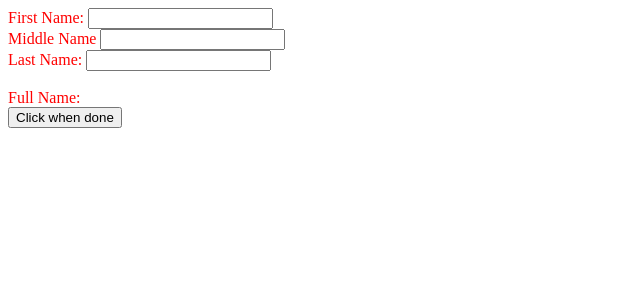
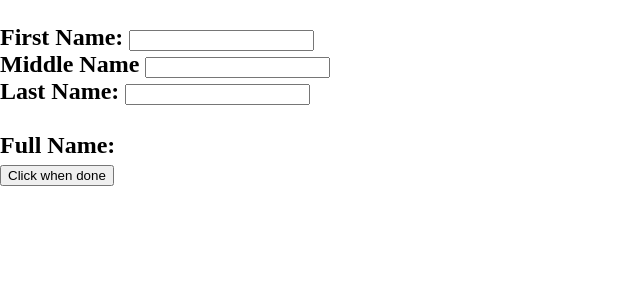
Before and after one commit to MirandaGaudet/blog_post1, a PHP site: page /angular_app/index.html in a window 1280 px wide. Shown: the top 300 px of the page, without its empty margins (0-640 px from the left). Run offline with PHP 8.4, Linux system fonts and the light colour scheme; some libraries are stand-ins or nearby versions.

Commit message:
added css properties

```diff
--- a/angular_app/style.css
+++ b/angular_app/style.css
@@ -1,3 +1,9 @@
 body{
-  color: red;
-}
+  display: block;
+      font-size: 1.5em;
+      margin-block-start: 1em;
+      margin-block-end: 0.83em;
+      margin-inline-start: 0px;
+      margin-inline-end: 0px;
+      font-weight: bold;
+  }
```
